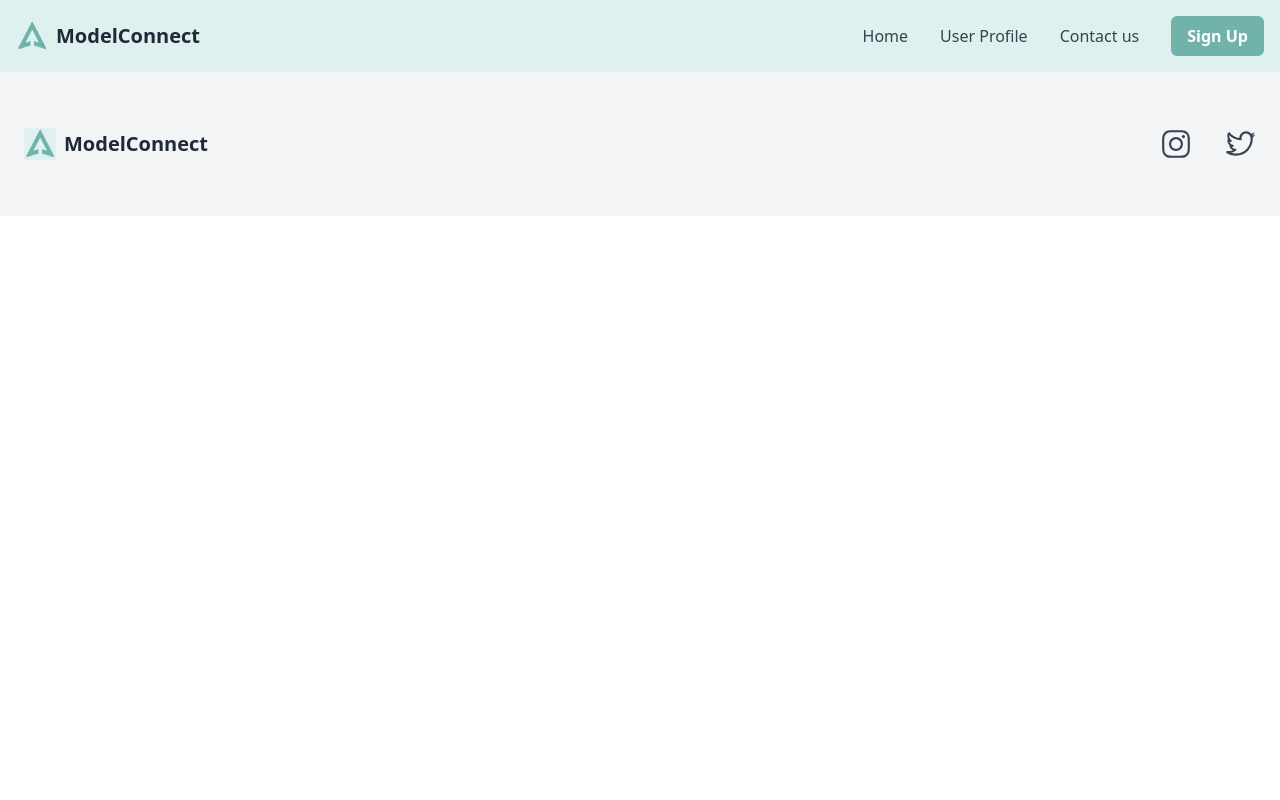
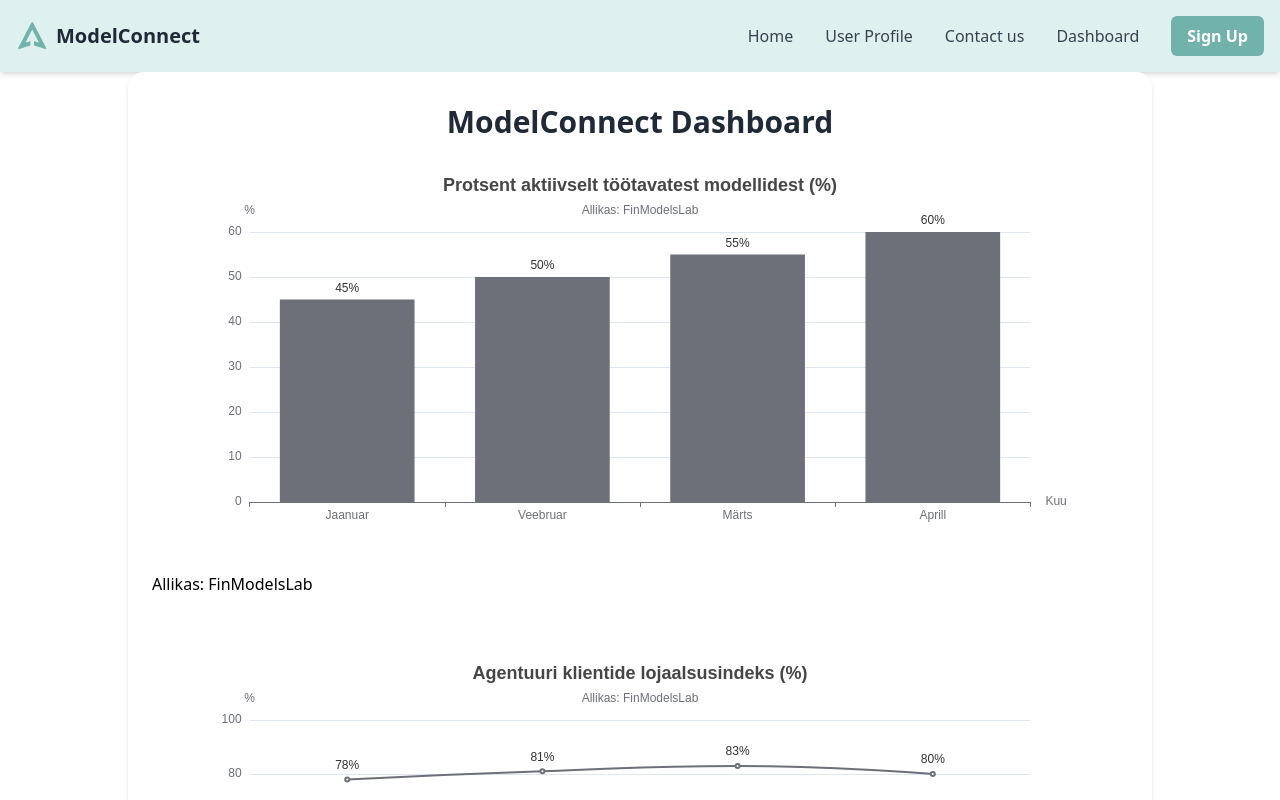
Before and after one commit to rogerpurtsak/vercelmodelconnect, a React (Vite) app in the folder modelConnect/: page /dashboard in a window 1280 px wide. Shown: the top 800 px of the page. Built offline with nearby package versions, Linux system fonts and the light colour scheme.

Commit message:
Dashboard page

```diff
--- a/modelConnect/package.json
+++ b/modelConnect/package.json
@@ -11,6 +11,7 @@
   },
   "dependencies": {
     "@radix-ui/react-icons": "^1.3.2",
+    "echarts-for-react": "^3.0.2",
     "react": "^19.0.0",
     "react-dom": "^19.0.0",
     "react-router-dom": "^7.5.2"
--- /dev/null
+++ b/modelConnect/public/data/arpc.json
@@ -0,0 +1,12 @@
+{
+  "kpi": "Mida toob iga klient keskmiselt agentuurile",
+  "ühik": "USD",
+  "allikas": "DesignRush",
+  "allika_url": "https://www.designrush.com/agency/digital-marketing/trends/agency-metrics-and-kpis",
+  "andmed": [
+    { "kuu": "Jaanuar", "väärtus": 5000 },
+    { "kuu": "Veebruar", "väärtus": 5200 },
+    { "kuu": "Märts", "väärtus": 5100 },
+    { "kuu": "Aprill", "väärtus": 5300 }
+  ]
+}
--- /dev/null
+++ b/modelConnect/public/data/booking_ratio.json
@@ -0,0 +1,12 @@
+{
+  "kpi": "Protsent aktiivselt töötavatest modellidest",
+  "ühik": "%",
+  "allikas": "FinModelsLab",
+  "allika_url": "https://finmodelslab.com/blogs/kpi-metrics/modeling-agency",
+  "andmed": [
+    { "kuu": "Jaanuar", "väärtus": 45 },
+    { "kuu": "Veebruar", "väärtus": 50 },
+    { "kuu": "Märts", "väärtus": 55 },
+    { "kuu": "Aprill", "väärtus": 60 }
+  ]
+}
--- /dev/null
+++ b/modelConnect/public/data/diversity_index.json
@@ -0,0 +1,12 @@
+{
+  "kpi": "Modellide mitmekesisuse indeks",
+  "ühik": "%",
+  "allikas": "BusinessPlan Templates",
+  "allika_url": "https://businessplan-templates.com/blogs/metrics/modeling-agency",
+  "andmed": [
+    { "kuu": "Jaanuar", "väärtus": 78 },
+    { "kuu": "Veebruar", "väärtus": 80 },
+    { "kuu": "Märts", "väärtus": 82 },
+    { "kuu": "Aprill", "väärtus": 85 }
+  ]
+}
--- /dev/null
+++ b/modelConnect/public/data/retention_rate.json
@@ -0,0 +1,12 @@
+{
+  "kpi": "Agentuuri klientide lojaalsusindeks",
+  "ühik": "%",
+  "allikas": "FinModelsLab",
+  "allika_url": "https://finmodelslab.com/blogs/kpi-metrics/modeling-agency",
+  "andmed": [
+    { "kuu": "Jaanuar", "väärtus": 78 },
+    { "kuu": "Veebruar", "väärtus": 81 },
+    { "kuu": "Märts", "väärtus": 83 },
+    { "kuu": "Aprill", "väärtus": 80 }
+  ]
+}
--- a/modelConnect/src/App.jsx
+++ b/modelConnect/src/App.jsx
@@ -10,6 +10,7 @@ import Footer from './components/footer'
 import Signup from './pages/signup'
 import Contact from './pages/contact';
 import Profile from './pages/profile';
+import Dashboard from './pages/dashboard';
 
 
 
@@ -24,6 +25,7 @@ function App() {
         <Route path='/signup' element={<Signup />} />
         <Route path="/contact" element={<Contact />} />
         <Route path="/profile" element={<Profile />} />
+        <Route path="/dashboard" element={<Dashboard />} />
       </Routes>
       <Footer />
     </>
--- a/modelConnect/src/components/navbar.jsx
+++ b/modelConnect/src/components/navbar.jsx
@@ -24,6 +24,7 @@ function Navbar() {
           <Link to="/" className="menu-link">Home</Link>
           <Link to="/profile" className="menu-link">User Profile</Link>
           <Link to="/contact" className="menu-link">Contact us</Link>
+          <Link to="/dashboard" className="menu-link">Dashboard</Link>
           <Link to="/signup"><button className="bg-mediumteal hover:bg-teal-500 text-white font-semibold py-2 px-4 rounded-md">
             Sign Up
           </button>
--- /dev/null
+++ b/modelConnect/src/pages/dashboard.jsx
@@ -0,0 +1,290 @@
+import React, { useEffect, useState } from 'react';
+import ReactECharts from 'echarts-for-react';
+import * as echarts from 'echarts';
+
+const Dashboard = () => {
+  const [bookingData, setBookingData] = useState(null);
+  const [retentionData, setRetentionData] = useState(null);
+  const [arpcData, setArpcData] = useState(null);
+  const [diversityData, setDiversityData] = useState(null);
+
+
+useEffect(() => {
+  fetch('/data/booking_ratio.json')
+    .then(res => res.json())
+    .then(json => setBookingData(json));
+
+  fetch('/data/retention_rate.json')
+    .then(res => res.json())
+    .then(json => setRetentionData(json));
+
+  fetch('/data/arpc.json')
+    .then(res => res.json())
+    .then(json => setArpcData(json));
+
+  fetch('/data/diversity_index.json')
+    .then(res => res.json())
+    .then(json => setDiversityData(json));
+}, []);
+
+
+if (
+  !bookingData?.andmed ||
+  !retentionData?.andmed ||
+  !arpcData?.andmed ||
+  !diversityData?.andmed
+) {
+  return <p>Laen andmeid...</p>;
+}
+
+  const bookingOption = {
+    title: {
+      text: `${bookingData.kpi} (${bookingData.ühik})`,
+      subtext: `Allikas: ${bookingData.allikas}`,
+      left: 'center'
+    },
+    xAxis: {
+      type: 'category',
+      data: bookingData.andmed.map(item => item.kuu),
+      name: 'Kuu'
+    },
+    yAxis: {
+      type: 'value',
+      name: bookingData.ühik
+    },
+    series: [
+      {
+        label: {
+        show: true,
+        formatter: '{c}',
+        position: 'top',
+        fontSize: 12,
+        color: '#000'
+        },
+        data: bookingData.andmed.map(item => item.väärtus),
+        type: 'bar',
+        label: { show: true, position: 'top', formatter: '{c}%' },
+        itemStyle: { color: ['#0072B2', '#56B4E9']
+     }
+      }
+
+    ]
+  };
+
+  const retentionOption = {
+    title: {
+      text: `${retentionData.kpi} (${retentionData.ühik})`,
+      subtext: `Allikas: ${retentionData.allikas}`,
+      left: 'center'
+    },
+    xAxis: {
+      type: 'category',
+      data: retentionData.andmed.map(item => item.kuu),
+      name: 'Kuu'
+    },
+    yAxis: {
+      type: 'value',
+      name: retentionData.ühik
+    },
+    series: [
+      {
+        label: {
+        show: true,
+        formatter: '{c}',
+        position: 'top',
+        fontSize: 12,
+        color: '#000'
+        },
+        data: retentionData.andmed.map(item => item.väärtus),
+        type: 'line',
+        smooth: true,
+        label: { show: true, position: 'top', formatter: '{c}%' },
+        itemStyle: { color: ['#E69F00', '#F0E442']}
+      }
+    ]
+  };
+
+  const arpcOption = {
+  title: {
+    text: `${arpcData.kpi} (${arpcData.ühik})`,
+    subtext: `Allikas: ${arpcData.allikas}`,
+    left: 'center'
+  },
+  tooltip: {
+    trigger: 'axis',
+    formatter: params => `${params[0].name}: $${params[0].value}`
+  },
+  xAxis: {
+    type: 'category',
+    data: arpcData.andmed.map(item => item.kuu),
+    name: 'Kuu'
+  },
+  yAxis: {
+    type: 'value',
+    name: arpcData.ühik
+  },
+  series: [
+    {
+
+      data: arpcData.andmed.map(item => item.väärtus),
+      type: 'line',
+      smooth: true,
+      areaStyle: {},
+      label: {
+        show: true,
+        position: 'top',
+        formatter: '${c}',
+          fontSize: 12,
+        color: '#000'
+
+      },
+      itemStyle: {
+        color: ['#009E73', '#92C5DE']
+      }
+    }
+  ]
+};
+
+const diversityOption = {
+  color: ['#CC79A7', '#D55E00'],
+  title: {
+    text: 'Modellide mitmekesisuse indeks kuude lõikes',
+    subtext: 'Allikas: BusinessPlan Templates',
+    left: 'center'
+  },
+  tooltip: {
+    trigger: 'axis',
+    axisPointer: {
+      type: 'cross',
+      label: {
+        backgroundColor: '#6a7985'
+      }
+    }
+  },
+  legend: {
+    top: '10%',
+    data: ['Naised', 'Mehed', 'Muu']
+  },
+  grid: {
+    left: '3%',
+    right: '4%',
+    bottom: '3%',
+    containLabel: true
+  },
+  xAxis: [
+    {
+      type: 'category',
+      boundaryGap: false,
+      data: ['Jaanuar', 'Veebruar', 'Märts', 'Aprill']
+    }
+  ],
+  yAxis: [
+    {
+      type: 'value',
+      name: '%',
+      min: 0,
+      max: 100
+    }
+  ],
+  series: [
+    {
+      label: {
+        show: true,
+        formatter: '{c}',
+        position: 'top',
+        fontSize: 12,
+        color: '#000'
+        },
+
+      name: 'Naised',
+      type: 'line',
+      stack: 'total',
+      smooth: true,
+      lineStyle: { width: 0 },
+      showSymbol: false,
+      areaStyle: {
+        opacity: 0.8,
+        color: new echarts.graphic.LinearGradient(0, 0, 0, 1, [
+          { offset: 0, color: 'rgb(128, 255, 165)' },
+          { offset: 1, color: 'rgb(1, 191, 236)' }
+        ])
+      },
+      emphasis: { focus: 'series' },
+      data: [45, 47, 50, 52]
+    },
+    {
+      name: 'Mehed',
+      type: 'line',
+      stack: 'total',
+      smooth: true,
+      lineStyle: { width: 0 },
+      showSymbol: false,
+      areaStyle: {
+        opacity: 0.8,
+        color: new echarts.graphic.LinearGradient(0, 0, 0, 1, [
+          { offset: 0, color: 'rgb(0, 221, 255)' },
+          { offset: 1, color: 'rgb(77, 119, 255)' }
+        ])
+      },
+      emphasis: { focus: 'series' },
+      data: [28, 27, 26, 28]
+    },
+    {
+      name: 'Muu',
+      type: 'line',
+      stack: 'total',
+      smooth: true,
+      lineStyle: { width: 0 },
+      showSymbol: false,
+      label: {
+        show: true,
+        position: 'top',
+        formatter: '{c}%'
+      },
+      areaStyle: {
+        opacity: 0.8,
+        color: new echarts.graphic.LinearGradient(0, 0, 0, 1, [
+          { offset: 0, color: 'rgb(255, 191, 0)' },
+          { offset: 1, color: 'rgb(224, 62, 76)' }
+        ])
+      },
+      emphasis: { focus: 'series' },
+      data: [5, 6, 6, 5]
+    }
+  ]
+};
+
+
+  return (
+    <div className="px-6 py-8 max-w-5xl mx-auto bg-white rounded-2xl shadow-md">
+        <h1 className="text-3xl font-semibold text-gray-800 text-center mb-8">
+            ModelConnect Dashboard
+        </h1>
+
+
+      <div style={{ marginBottom: '4rem' }}>
+        <ReactECharts option={bookingOption} style={{ height: '400px' }} />
+        <p>Allikas: <a href={bookingData.allika_url} target="_blank">{bookingData.allikas}</a></p>
+      </div>
+
+      <div style={{ marginBottom: '4rem' }}>
+        <ReactECharts option={retentionOption} style={{ height: '400px' }} />
+        <p>Allikas: <a href={retentionData.allika_url} target="_blank">{retentionData.allikas}</a></p>
+      </div>
+
+      <div style={{ marginBottom: '4rem' }}>
+        <ReactECharts option={arpcOption} style={{ height: '400px' }} />
+        <p>Allikas: <a href={arpcData.allika_url} target="_blank" rel="noreferrer">{arpcData.allikas}</a></p>
+        </div>
+        <div style={{ marginBottom: '4rem' }}>
+            <ReactECharts option={diversityOption} style={{ height: '400px' }} />
+            <p>Allikas: <a href={diversityData.allika_url} target="_blank" rel="noreferrer">{diversityData.allikas}</a></p>
+        </div>
+
+
+
+    </div>
+  );
+};
+
+export default Dashboard;
```
Also changed, not shown: 1 other file (tests, documents, lock files or other folders).
